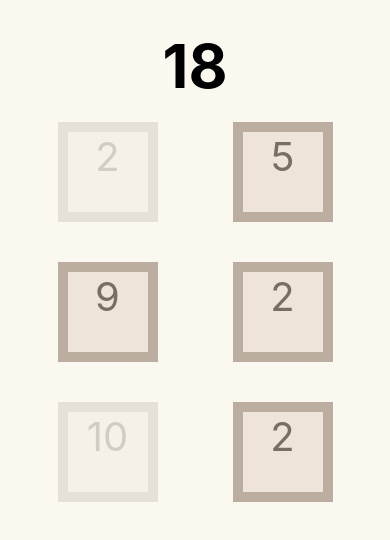
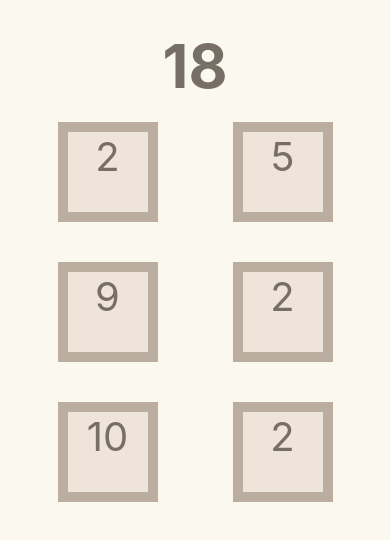
Before and after one commit to carterlc/react-native-target-sum-game, a React Native app: screen / in a window 390 px wide. Shown: the top 540 px of the page. Built offline with nearby package versions, Linux system fonts and the light colour scheme.

Commit message:
Used React DevTools to debug a problem with selecting random number multiple times and then solved it with an if statement in RandomNumber.js. Also fixed a spelling mistake and a line that gave an error.

```diff
--- a/Game.js
+++ b/Game.js
@@ -13,11 +13,11 @@ import { View, Text, StyleSheet } from 'react-native';
 import RandomNumber from './RandomNumber';
 class Game extends React.Component {
     static propTypes = {
-        randomNumberCount: PropTypes.string.isRequired,
+        randomNumberCount: PropTypes.number.isRequired,
     };
 
     state = {
-        selectedNumbers: [0, 4],
+        selectedNumbers: [],
     }
 
     randomNumbers = Array
@@ -31,9 +31,9 @@ class Game extends React.Component {
         return this.state.selectedNumbers.indexOf(numberIndex) >= 0;
     };
     selectNumber = (numberIndex) => {
-        this.setState((prevState) => {
-            return { selectedNumbers: [...prevState.selectedNumbers, numberIndex] };
-        });
+        this.setState((prevState) => ({
+            selectedNumbers: [...prevState.selectedNumbers, numberIndex],
+        }));
     };
 
     render() {
@@ -42,9 +42,13 @@ class Game extends React.Component {
                 <Text style={styles.target}>{this.target}</Text>
                 <View style={styles.randomContainer}>
                     {this.randomNumbers.map((randomNumber, index) =>
-                        <RandomNumber key={index} id={index} number={randomNumber} isDisabled={this.isNumberSelected(index) }
-
-                             />
+                        <RandomNumber
+                            key={index}
+                            id={index}
+                            number={randomNumber}
+                            isDisabled={this.isNumberSelected(index)}
+                            onPress={this.selectNumber}
+                            />
                     )}
                 </View>
             </View>
@@ -64,17 +68,16 @@ const styles = StyleSheet.create({
         fontSize: 60,
         marginHorizontal: 50,
         textAlign: 'center',
-        color: '##776e65',
         fontWeight: 'bold',
+        color: '#776e65',
     },
 
     randomContainer: {
-        // flex: 1,
+        display:'flex',
         flexDirection: 'row',
         flexWrap: 'wrap',
         justifyContent: 'space-around',
         marginHorizontal: 20,
-
     },
 });
 export default Game;
--- a/RandomNumber.js
+++ b/RandomNumber.js
@@ -10,9 +10,9 @@ class RandomNumber extends React.Component {
         id: PropTypes.number.isRequired,
     };
     handlePress = () => {
-        console.log(this.props.nummber);
+        if (this.props.isDisabled) { return; }
         this.props.onPress(this.props.id);
-    }
+    };
     render() {
         return (
             <TouchableOpacity onPress={this.handlePress}>
@@ -29,9 +29,9 @@ const styles = StyleSheet.create({
         height: 100,
         marginHorizontal: 20,
         marginVertical: 20,
-        textAlign: 'center',
         justifyContent: 'center',
         alignItems: 'center',
+        textAlign:'center',
         color: '#776e65',
         borderColor: '#bbada0',
         borderWidth: 10,
```
